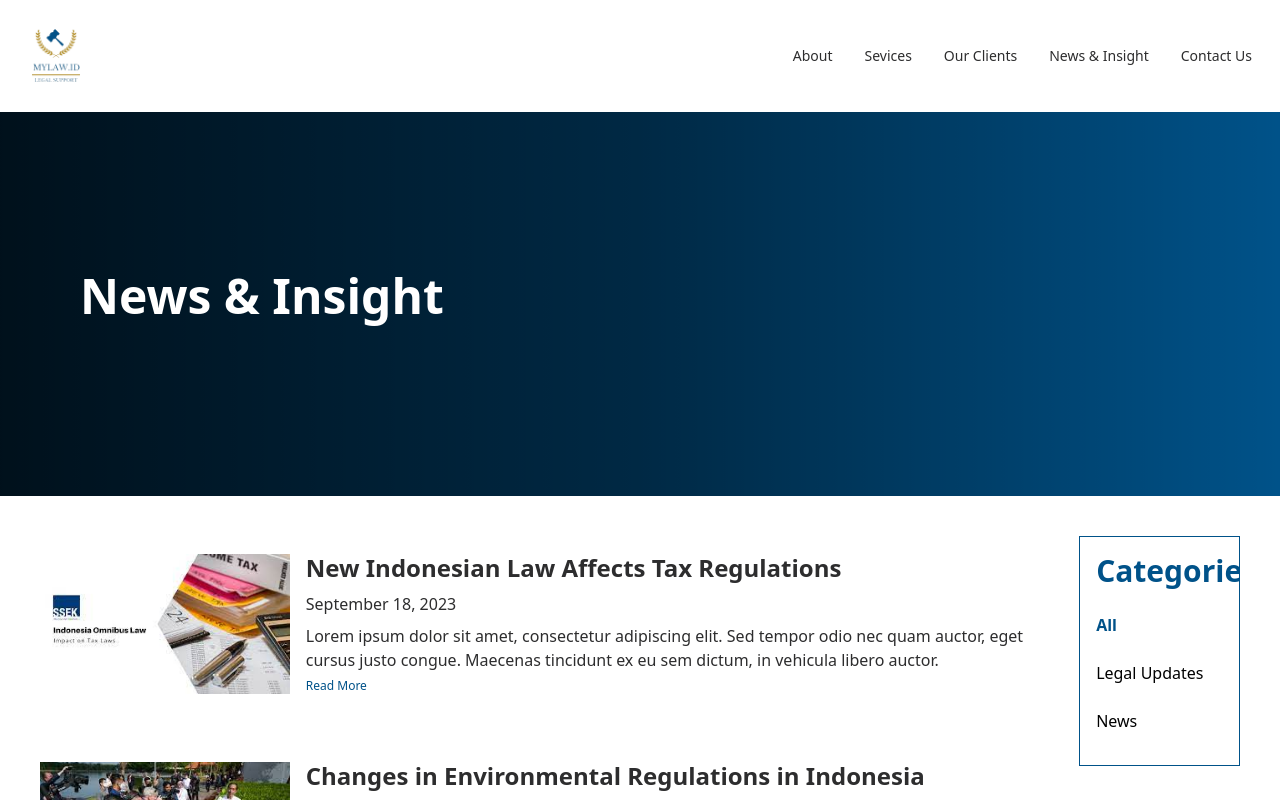
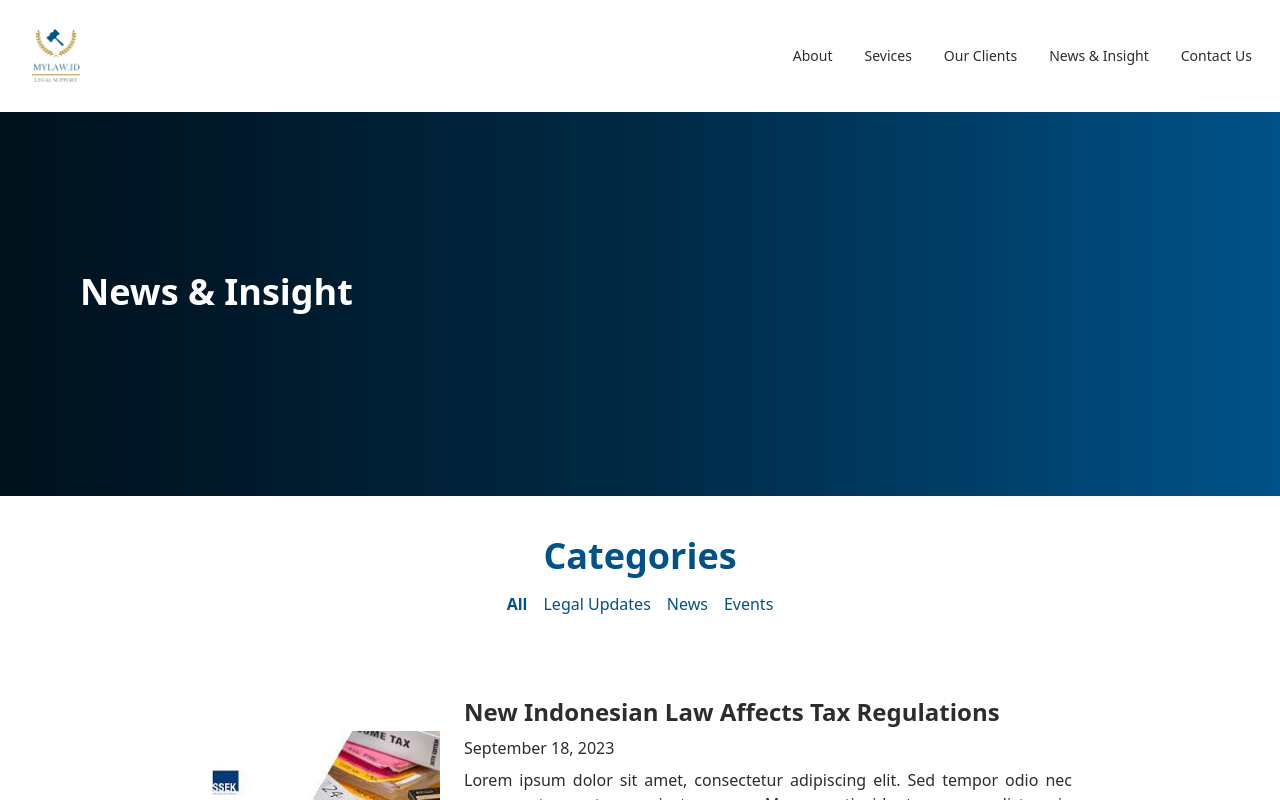
Before and after one commit to nctrnlman/client-mylaw, a React (Vite) app: page /article in a window 1280 px wide. Shown: the top 800 px of the page. Built offline with nearby package versions, Linux system fonts and the light colour scheme; the HTML template or start-up script is replaced by a standard one.

Commit message:
update article

```diff
--- a/src/pages/Article.jsx
+++ b/src/pages/Article.jsx
@@ -10,7 +10,7 @@ const newsArticles = [
     image: Image1,
     title: "New Indonesian Law Affects Tax Regulations",
     date: "September 18, 2023",
-    category: "News",
+    category: "Legal Updates",
     content:
       "Lorem ipsum dolor sit amet, consectetur adipiscing elit. Sed tempor odio nec quam auctor, eget cursus justo congue. Maecenas tincidunt ex eu sem dictum, in vehicula libero auctor.",
   },
@@ -19,7 +19,7 @@ const newsArticles = [
     image: Image2,
     title: "Changes in Environmental Regulations in Indonesia",
     date: "September 17, 2023",
-    category: "News",
+    category: "Legal Updates",
     content:
       "Lorem ipsum dolor sit amet, consectetur adipiscing elit. Sed tempor odio nec quam auctor, eget cursus justo congue. Maecenas tincidunt ex eu sem dictum, in vehicula libero auctor.",
   },
@@ -37,7 +37,7 @@ const newsArticles = [
     image: Image2,
     title: "Indonesian Government Announces Trade Policy Changes",
     date: "September 15, 2023",
-    category: "News",
+    category: "Events",
     content:
       "Lorem ipsum dolor sit amet, consectetur adipiscing elit. Sed tempor odio nec quam auctor, eget cursus justo congue. Maecenas tincidunt ex eu sem dictum, in vehicula libero auctor.",
   },
@@ -46,7 +46,7 @@ const newsArticles = [
     image: Image1,
     title: "Legal Implications of Technology Advancements in Indonesia",
     date: "September 14, 2023",
-    category: "Legal Updates",
+    category: "Events",
     content:
       "Lorem ipsum dolor sit amet, consectetur adipiscing elit. Sed tempor odio nec quam auctor, eget cursus justo congue. Maecenas tincidunt ex eu sem dictum, in vehicula libero auctor.",
   },
@@ -55,7 +55,7 @@ const newsArticles = [
     image: Image2,
     title: "New Intellectual Property Laws in Indonesia",
     date: "September 13, 2023",
-    category: "Legal Updates",
+    category: "News",
     content:
       "Lorem ipsum dolor sit amet, consectetur adipiscing elit. Sed tempor odio nec quam auctor, eget cursus justo congue. Maecenas tincidunt ex eu sem dictum, in vehicula libero auctor.",
   },
@@ -64,7 +64,7 @@ const newsArticles = [
     image: Image1,
     title: "Recent Environmental Lawsuits in Indonesia",
     date: "September 12, 2023",
-    category: "Legal Updates",
+    category: "News",
     content:
       "Lorem ipsum dolor sit amet, consectetur adipiscing elit. Sed tempor odio nec quam auctor, eget cursus justo congue. Maecenas tincidunt ex eu sem dictum, in vehicula libero auctor.",
   },
@@ -73,7 +73,7 @@ const newsArticles = [
     image: Image2,
     title: "Challenges in Contract Law for Indonesian Businesses",
     date: "September 11, 2023",
-    category: "Legal Updates",
+    category: "Events",
     content:
       "Lorem ipsum dolor sit amet, consectetur adipiscing elit. Sed tempor odio nec quam auctor, eget cursus justo congue. Maecenas tincidunt ex eu sem dictum, in vehicula libero auctor.",
   },
@@ -82,7 +82,7 @@ const newsArticles = [
     image: Image1,
     title: "Impact of Labor Law Reforms in Indonesia",
     date: "September 10, 2023",
-    category: "Legal Updates",
+    category: "News",
     content:
       "Lorem ipsum dolor sit amet, consectetur adipiscing elit. Sed tempor odio nec quam auctor, eget cursus justo congue. Maecenas tincidunt ex eu sem dictum, in vehicula libero auctor.",
   },
@@ -97,17 +97,17 @@ const newsArticles = [
   },
 ];
 function Article() {
-  const [currentCategory, setCurrentCategory] = useState("All");
+  const [selectedCategory, setSelectedCategory] = useState("All");
 
   const filteredArticles =
-    currentCategory === "All"
+    selectedCategory === "All"
       ? newsArticles
-      : newsArticles.filter((article) => article.category === currentCategory);
+      : newsArticles.filter((article) => article.category === selectedCategory);
 
   return (
     <>
       <Navbar />
-      <div className="relative ">
+      <div className="relative">
         {/* Header Banner */}
         <div
           className="w-full h-96 relative"
@@ -118,23 +118,63 @@ function Article() {
             animation: "gradientAnimation 5s linear infinite",
           }}
         >
-          <div className="text-white text-5xl font-bold absolute top-40 left-20 ">
+          <div className="text-white text-4xl font-bold absolute top-40 left-20 ">
             News & Insight
           </div>
         </div>
 
+        {/* Category Section */}
+        <div className="py-4 text-center my-6 mx-56 rounded-lg">
+          <h1 className="text-4xl font-semibold text-primary mb-2">
+            Categories
+          </h1>
+          <ul className="flex space-x-4 justify-center pt-2">
+            <li
+              className={`text-primary hover:text-secondary cursor-pointer ${
+                selectedCategory === "All" ? "font-semibold" : ""
+              }`}
+              onClick={() => setSelectedCategory("All")}
+            >
+              All
+            </li>
+            <li
+              className={`text-primary hover:text-secondary cursor-pointer ${
+                selectedCategory === "Legal Updates" ? "font-semibold" : ""
+              }`}
+              onClick={() => setSelectedCategory("Legal Updates")}
+            >
+              Legal Updates
+            </li>
+            <li
+              className={`text-primary hover:text-secondary cursor-pointer ${
+                selectedCategory === "News" ? "font-semibold" : ""
+              }`}
+              onClick={() => setSelectedCategory("News")}
+            >
+              News
+            </li>
+            <li
+              className={`text-primary hover:text-secondary cursor-pointer ${
+                selectedCategory === "Events" ? "font-semibold" : ""
+              }`}
+              onClick={() => setSelectedCategory("Events")}
+            >
+              Events
+            </li>
+          </ul>
+        </div>
+
         {/* News Articles */}
-        <div className="container mx-auto py-6 mt-4 flex justify-around ">
-          <div className="pl-10">
+        <div className="container mx-auto py-6 mt-4">
           {filteredArticles.map((article) => (
             <div key={article.id} className="mb-8">
-                <div className="flex flex-wrap items-center ">
+              <div className="flex flex-wrap justify-center items-center">
                 {/* Left Column - Image */}
-                  <div className="w-full md:w-1/4 relative">
+                <div className="w-full md:w-1/5 p-2 relative">
                   <div
                     className="relative overflow-hidden"
                     style={{
-                        paddingBottom: "56.25%", // Rasio 16:9 (9 / 16 * 100%)
+                      paddingBottom: "56.25%", // 16:9 aspect ratio (9 / 16 * 100%)
                     }}
                   >
                     <img
@@ -146,7 +186,7 @@ function Article() {
                 </div>
 
                 {/* Right Column - Article Content */}
-                  <div className="w-full md:w-3/4 p-4">
+                <div className="w-full md:w-1/2 p-4">
                   <h1 className="text-2xl font-bold text-blue mb-2">
                     {article.title}
                   </h1>
@@ -155,8 +195,8 @@ function Article() {
                     <p>{article.content}</p>
                   </div>
                   <a
-                      href={`/article/${article.id}`}
-                      className="text-primary mt-3 text-xs"
+                    href={`/news-article/${article.id}`} // Use the appropriate route
+                    className="btn btn-primary mt-3"
                   >
                     Read More
                   </a>
@@ -165,39 +205,6 @@ function Article() {
             </div>
           ))}
         </div>
-
-          <div className="bg-white p-4 border border-primary w-[210px] mx-10 max-h-[230px] overflow-y-auto">
-            <h2 className="text-3xl text-primary font-bold mb-4">Categories</h2>
-            <div className="flex flex-col text-left">
-              <div
-                className={`text-black py-2 mb-2 hover:text-primary hover:cursor-pointer transition duration-300 rounded ${
-                  currentCategory === "All" && "font-bold text-primary"
-                }`}
-                onClick={() => setCurrentCategory("All")}
-              >
-                All
-              </div>
-              <div
-                className={`text-black py-2 mb-2 hover:text-primary hover:cursor-pointer transition duration-300 rounded ${
-                  currentCategory === "Legal Updates" &&
-                  "font-bold text-primary"
-                }`}
-                onClick={() => setCurrentCategory("Legal Updates")}
-              >
-                Legal Updates
-              </div>
-              <div
-                className={`text-black py-2 mb-2 hover:text-primary hover:cursor-pointer transition duration-300 rounded ${
-                  currentCategory === "News" && "font-bold text-primary"
-                }`}
-                onClick={() => setCurrentCategory("News")}
-              >
-                News
-              </div>
-              {/* Add more categories as needed */}
-            </div>
-          </div>
-        </div>
       </div>
     </>
   );
```
Lines whose indentation alone changed are shown as unchanged.
